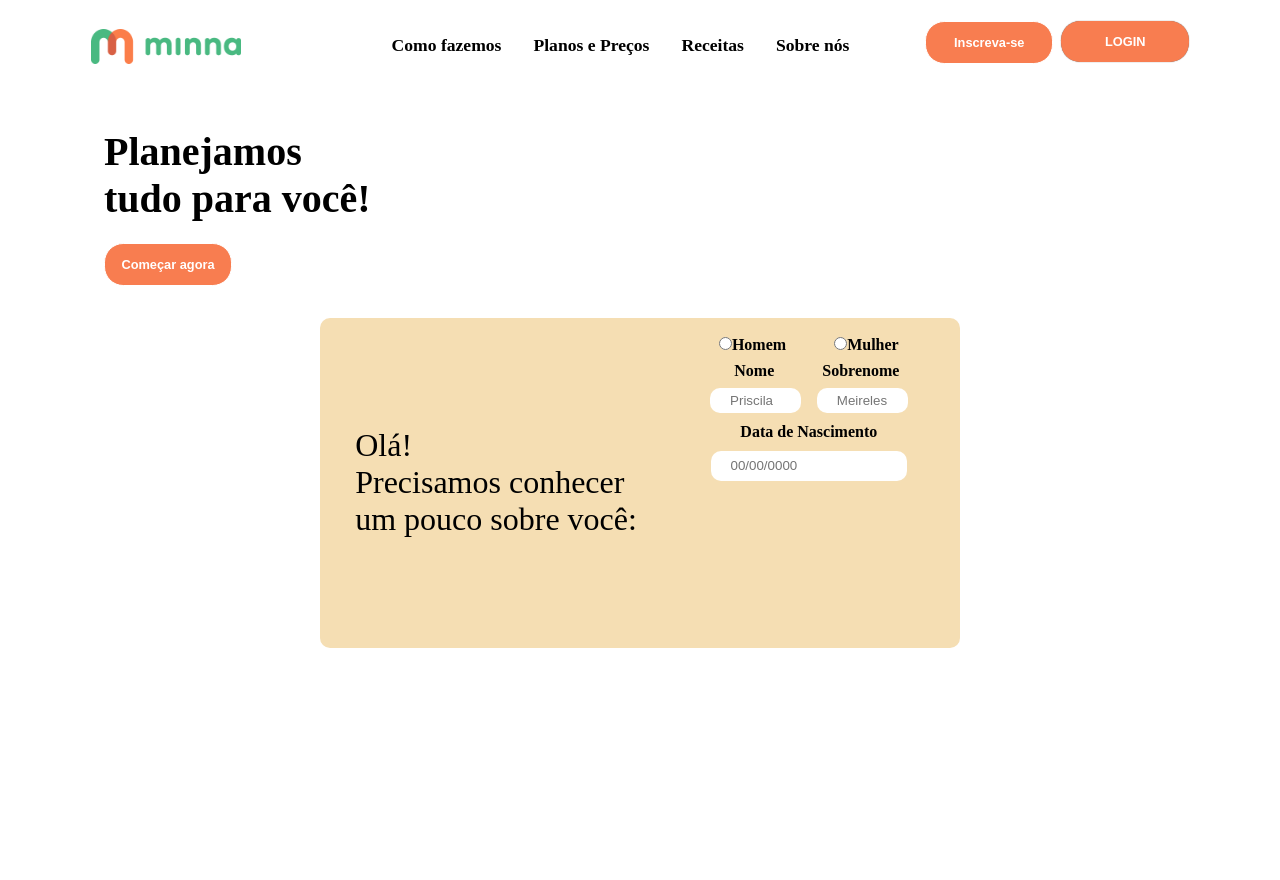
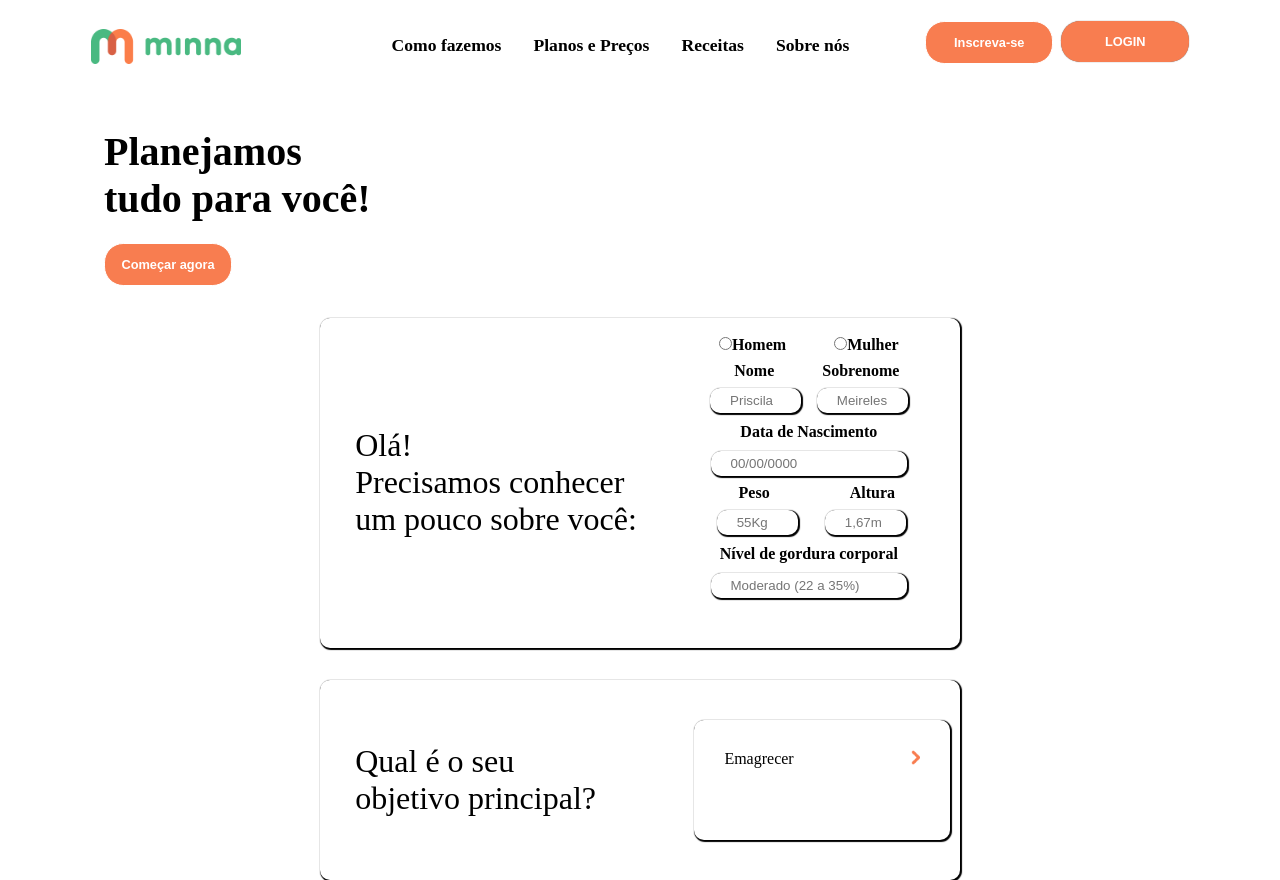
Before and after one commit to bruno-boggio/Figmateste-app, a React (Create React App) app: page / in a window 1280 px wide. Before the commit the page ends 800 px from the top, so only its background shows below. Built offline with nearby package versions, Linux system fonts and the light colour scheme.

Commit message:
criação card 1 e card 2

```diff
--- a/src/App.css
+++ b/src/App.css
@@ -93,10 +93,10 @@
   height: 330px;
   display: flex;
   margin: auto;
-  background-color: wheat;
   border-radius: 10px;
   margin-top: 2rem;
   border: none;
+  box-shadow: 1px 1px 1px 1px;
 }
 
 .div-about p{
@@ -143,6 +143,7 @@
   border-radius: 10px;
   padding-left: 20px;
   border: none;
+  box-shadow: 1px 1px 1px 1px;
 }
 
 .div-nasc{
@@ -153,15 +154,93 @@
 
 .data-nasc{
   text-align: center;
-
 }
 
 .input-nasc{
   margin-top: 10px;
   border-radius: 10px;
-  height: 30px;
+  height: 25px;
   width: 65%;
   padding: 10px;
   padding-left: 20px;
   border: none;
+  box-shadow: 1px 1px 1px 1px;
 }
+
+.label-weight-height{
+  display: flex;
+  gap: 5rem;
+  margin: 0.5rem auto;
+  margin-left: 1rem;
+  justify-content: center;
+  font-weight: bold;
+}
+
+
+.input-weight-height{
+  display: flex;
+  justify-content: center;
+  margin-left: 2rem;
+}
+
+.weight{
+  display: block;
+    width: 60%;
+    height: 25px;
+    margin: auto;
+    border-radius: 10px;
+    border: none;
+    padding-left: 20px;
+    box-shadow: 1px 1px 1px 1px;
+}
+
+.height{
+  display: block;
+  height: 25px;
+  width: 60%;
+  border-radius: 10px;
+  border: none;
+  padding-left: 20px;
+  box-shadow: 1px 1px 1px 1px;
+}
+
+.div-imc{
+  margin-top: 10px;
+  text-align: center;
+}
+
+.div-objective{
+  max-width: 50%;
+  height: 200px;
+  display: flex;
+  margin: auto;
+  border-radius: 10px;
+  margin-top: 2rem;
+  border: none;
+  box-shadow: 1px 1px 1px 1px;
+}
+
+.objective-text{
+  width: 50%;
+  margin: auto;
+  margin-left: 2.2rem;
+  font-size: 2rem;
+}
+
+.div-objective-options{
+  width: 40%;
+  height: 120px;
+  margin: auto;
+  padding: 20px;
+  box-shadow: 1px 1px 1px 1px;
+  border-radius: 10px;
+}
+
+.objective-options{
+      margin: 10px;
+}
+
+.objective-setadireita{
+  float: right;
+  height: 15px;
+}
--- a/src/App.js
+++ b/src/App.js
@@ -1,12 +1,14 @@
 import React from "react";
 import NavBar from "./Components/NavBar";
-import MainContent from "./Components/Main";
+import CardSobre from "./Components/CardSobre";
+import CardObjetivo from "./Components/CardObjetivo";
 
 function App() {
   return (
     <div>
         <NavBar />
-        <MainContent />
+        <CardSobre />
+        <CardObjetivo />
     </div>
   );
 }
--- /dev/null
+++ b/src/Components/CardObjetivo.jsx
@@ -0,0 +1,37 @@
+import React, {useState} from "react";
+import SetaDireita from '../Assets/seta-direita.png'
+import SetaBaixo from '../Assets/seta-baixo.png'
+
+const CardObjetivo = () => {
+
+    const [list,setlist] = useState(false)
+
+        return(
+            <div className="div-objective">
+
+                <div className="objective-text">
+                   <p>Qual é o seu</p>
+                   <p>objetivo principal?</p>
+                </div>
+
+                <div className="div-objective-options">
+                       <div className="objective-options">
+                            <img onClick={()=> setlist(!list)} className="objective-setadireita" alt="seta opções" src={list ? SetaBaixo : SetaDireita}></img>
+                            <p>Emagrecer</p>
+                            {list === false ? null :
+                            <ul>
+                                <p><strong>Manter peso</strong></p>
+                                <p>Ganhe saúde</p>
+                                <p>Ganhar massa muscular</p>
+                            </ul>}
+
+
+                       </div>
+                </div>
+
+            </div>
+        )
+}
+
+
+export default CardObjetivo;
--- a/src/Components/Main.jsx
+++ b/src/Components/CardSobre.jsx
@@ -1,6 +1,7 @@
 import React from "react";
+import SetaDireita from '../Assets/seta-direita.png'
 
-const MainContent = () => {
+const CardSobre = () => {
     return (
           <div className="div-about">
 
@@ -47,10 +48,34 @@ const MainContent = () => {
                         </div>
                     </div>
 
+                    <div>
+                        <div className="label-weight-height">
+                            <label>Peso</label>
+                            <label>Altura</label>
+                        </div>
+                    </div>
+
+                    <div className="input-weight-height">
+                        <div>
+                        <input className="weight" placeholder="55Kg" type="text" />
+                        </div>
+
+                        <div>
+                        <input className="height" placeholder="1,67m" type="text" />
+                        </div>
+                  </div>
+
+                  <div className="div-imc">
+                        <label><strong>Nível de gordura corporal</strong></label>
+                        <div className="imc">
+                        <input className="input-nasc" placeholder="Moderado (22 a 35%)" type="text"></input>
+                        </div>
+                    </div>
+
 
                 </div>
           </div>
     )
 }
 
-export default MainContent;
+export default CardSobre;
```
Also changed, not shown: src/Assets/seta-baixo.png (added), src/Assets/seta-direita.png (added).
